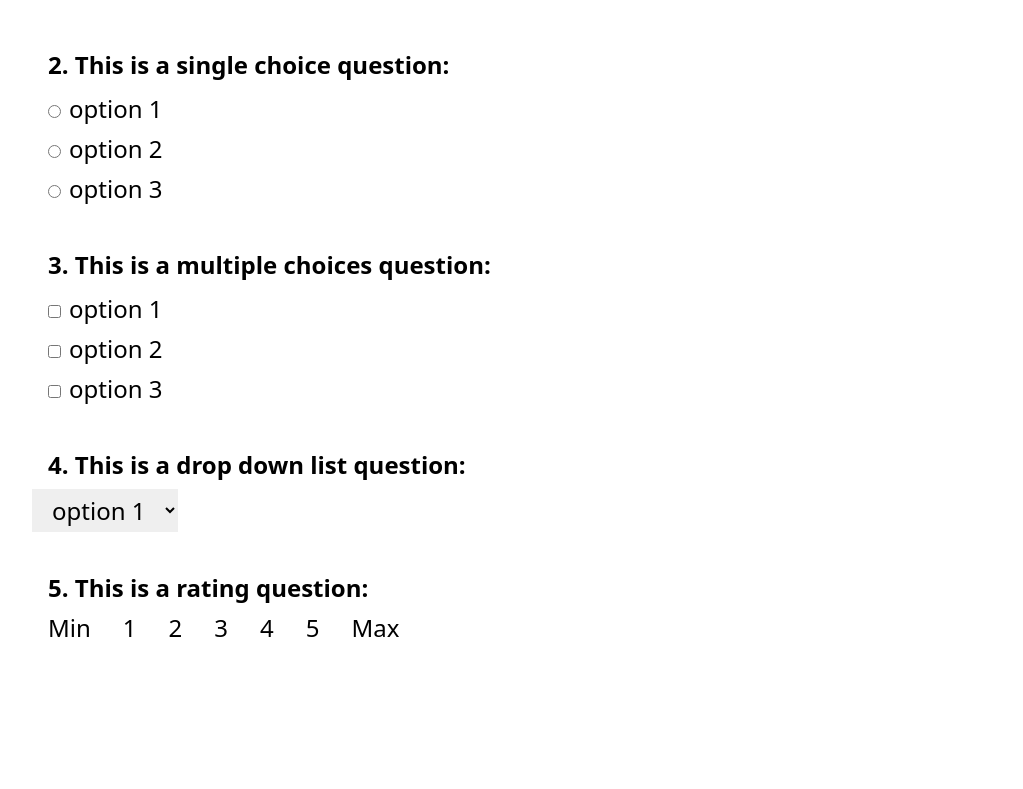
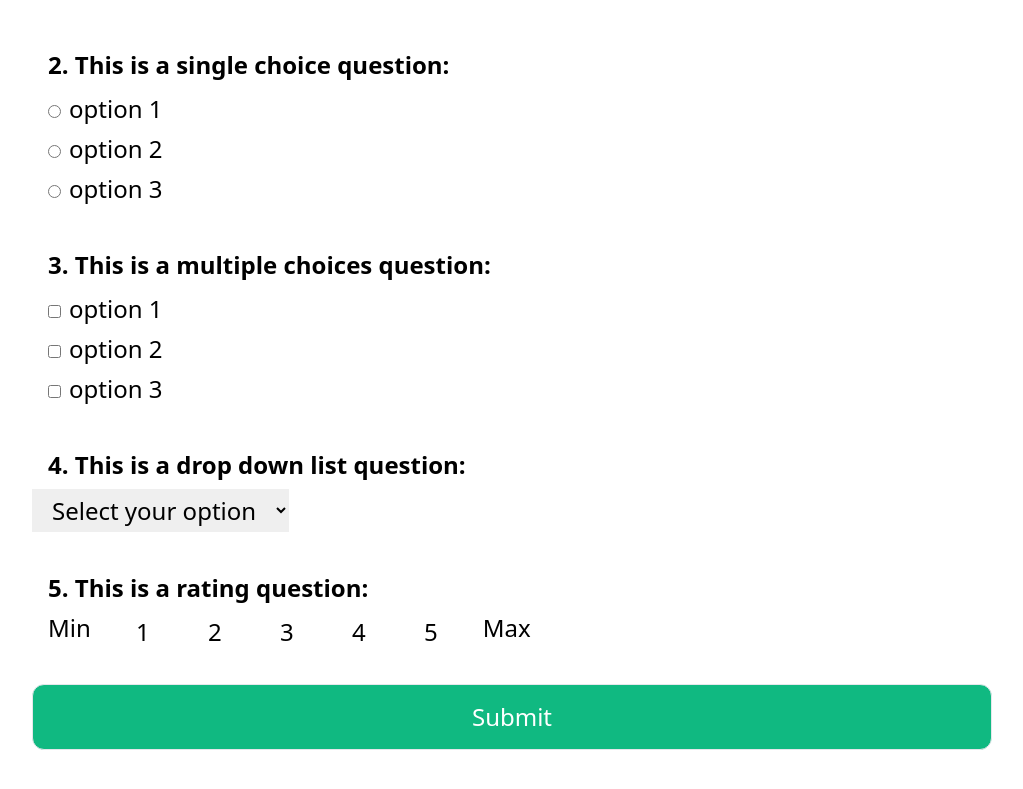
Before and after one commit to LinyanZ/surveyCreator, a React (Vite) app in the folder frontend/: page /login in a window 1280 px wide. Shown: the part 1094-1883 px from the top of the page, without its empty margins (128-1151 px from the left). Before the commit the page ends 1802 px from the top, so only its background shows below. Built offline with nearby package versions, Linux system fonts and the light colour scheme.

Commit message:
collect results from survey

```diff
--- a/frontend/package.json
+++ b/frontend/package.json
@@ -13,7 +13,8 @@
     "normalize.css": "^8.0.1",
     "react": "^18.2.0",
     "react-dom": "^18.2.0",
-    "react-router-dom": "^6.8.1"
+    "react-router-dom": "^6.8.1",
+    "uuid": "^9.0.0"
   },
   "devDependencies": {
     "@types/react": "^18.0.27",
--- a/frontend/src/components/auth/loginForm.jsx
+++ b/frontend/src/components/auth/loginForm.jsx
@@ -55,10 +55,9 @@ export default function LoginForm() {
           error={errors.password}
         />
         <p className="text-xl text-right">Forgot password?</p>
-        <SubmitButton
-          disabled={Object.keys(errors).length !== 0}
-          label="Login"
-        />
+        <SubmitButton disabled={Object.keys(errors).length !== 0}>
+          Login
+        </SubmitButton>
         <div className="w-full h-[1px] bg-neutral-200 my-8" />
         <Link
           className="block text-xl text-center my-4 mx-auto w-fit"
--- a/frontend/src/components/auth/registrationForm.jsx
+++ b/frontend/src/components/auth/registrationForm.jsx
@@ -73,10 +73,9 @@ export default function RegistrationForm() {
           onChange={handleChange}
           error={errors.reEnterPassword}
         />
-        <SubmitButton
-          label="Register"
-          disabled={Object.keys(errors).length !== 0}
-        />
+        <SubmitButton disabled={Object.keys(errors).length !== 0}>
+          Register
+        </SubmitButton>
         <div className="w-full h-[1px] bg-neutral-200 my-8" />
         <Link
           className="block text-xl text-center my-4 mx-auto w-fit"
--- a/frontend/src/components/common/submitButton.jsx
+++ b/frontend/src/components/common/submitButton.jsx
@@ -1,11 +1,9 @@
-export default function SubmitButton({ label, ...props }) {
+export default function SubmitButton({ ...props }) {
   return (
     <button
       className="block text-2xl w-full my-8 border rounded-xl p-4 bg-emerald-500 text-white hover:bg-emerald-400 transition-colors disabled:bg-neutral-400"
       type="submit"
       {...props}
-    >
-      {label}
-    </button>
+    />
   );
 }
--- a/frontend/src/components/questionTypes/dropDownListQuestion.jsx
+++ b/frontend/src/components/questionTypes/dropDownListQuestion.jsx
@@ -2,17 +2,25 @@ export default function DropDownListQuestion({
   question,
   index,
   showIndex = true,
+  onChange,
 }) {
-  const { title, options } = question;
+  const { title, options, uuid } = question;
 
   return (
     <form className="w-full my-8">
       <h3 className="text-2xl px-4 py-2 w-full font-bold">
         {showIndex ? `${index}. ${title}` : title}
       </h3>
-      <select className="px-4 py-1 text-2xl">
+      <select
+        className="px-4 py-1 text-2xl"
+        defaultValue=""
+        onChange={(e) => onChange(uuid, e.target.value)}
+      >
+        <option value="" disabled>
+          Select your option
+        </option>
         {options.map((o) => (
-          <option key={`${title} ${o}`} value={o}>
+          <option key={`${uuid} ${o}`} value={o}>
             {o}
           </option>
         ))}
--- a/frontend/src/components/questionTypes/multipleChoicesQuestion.jsx
+++ b/frontend/src/components/questionTypes/multipleChoicesQuestion.jsx
@@ -1,32 +1,44 @@
-function CheckboxInput({ title, option }) {
-  return (
-    <div className="block px-4 py-1 text-2xl">
-      <input
-        className="mr-2"
-        type="checkbox"
-        id={`${title} ${option}`}
-        name={title}
-        value={`${title} ${option}`}
-      />
-      <label htmlFor={`${title} ${option}`}>{option}</label>
-    </div>
-  );
-}
+import { useState } from "react";
 
 export default function MultipleChoicesQuestion({
   question,
   index,
   showIndex = true,
+  onChange,
 }) {
-  const { title, options } = question;
+  const { title, options, uuid } = question;
+  const [checkedOptions, setCheckedOptions] = useState(
+    new Array(options.length).fill(false)
+  );
+
+  const handleChange = (e, index) => {
+    const newCheckedOption = [...checkedOptions];
+    newCheckedOption[index] = e.target.checked;
+    setCheckedOptions(newCheckedOption);
+
+    const answers = [];
+    for (let i = 0; i < options.length; i++)
+      if (newCheckedOption[i]) answers.push(options[i]);
+    onChange(uuid, answers);
+  };
 
   return (
     <form className="w-full my-8">
       <h3 className="text-2xl px-4 py-2 w-full font-bold">
         {showIndex ? `${index}. ${title}` : title}
       </h3>
-      {options.map((o) => (
-        <CheckboxInput key={`${title} ${o}`} title={title} option={o} />
+      {options.map((option, index) => (
+        <div key={`${uuid} ${option}`} className="block px-4 py-1 text-2xl">
+          <input
+            className="mr-2"
+            type="checkbox"
+            id={`${uuid} ${option}`}
+            name={uuid}
+            value={`${uuid} ${option}`}
+            onChange={(e) => handleChange(e, index)}
+          />
+          <label htmlFor={`${uuid} ${option}`}>{option}</label>
+        </div>
       ))}
     </form>
   );
--- a/frontend/src/components/questionTypes/ratingQuestion.jsx
+++ b/frontend/src/components/questionTypes/ratingQuestion.jsx
@@ -1,8 +1,14 @@
 import { useEffect, useState } from "react";
 
-export default function RatingQuestion({ question, index, showIndex }) {
-  const { minLabel, maxLabel, min, max, step, title } = question;
+export default function RatingQuestion({
+  question,
+  index,
+  showIndex,
+  onChange,
+}) {
+  const { minLabel, maxLabel, min, max, step, title, uuid } = question;
   const [ratings, setRatings] = useState([]);
+  const [selectedRating, setSelectedRating] = useState(null);
 
   useEffect(() => {
     const newRatings = [];
@@ -20,7 +26,18 @@ export default function RatingQuestion({ question, index, showIndex }) {
       <div className="flex gap-8 px-4 text-2xl">
         <p>{minLabel}</p>
         {ratings.map((r) => (
-          <button key={`${title} ${r}`}>{r}</button>
+          <button
+            className={`w-10 h-10 ${
+              selectedRating === r ? "bg-emerald-500 text-white" : ""
+            }`}
+            key={`${uuid} ${r}`}
+            onClick={() => {
+              onChange(uuid, r);
+              setSelectedRating(r);
+            }}
+          >
+            {r}
+          </button>
         ))}
         <p>{maxLabel}</p>
       </div>
--- a/frontend/src/components/questionTypes/shortAnswerQuestion.jsx
+++ b/frontend/src/components/questionTypes/shortAnswerQuestion.jsx
@@ -2,8 +2,9 @@ export default function ShortAnswerQuestion({
   question,
   index,
   showIndex = true,
+  onChange,
 }) {
-  const { title } = question;
+  const { title, uuid } = question;
 
   return (
     <form className="w-full my-8">
@@ -14,6 +15,9 @@ export default function ShortAnswerQuestion({
         className="text-2xl px-4 py-2 w-full focus:outline-none border-b-2 border-transparent focus:border-neutral-200"
         type="text"
         placeholder="type you answer here"
+        onChange={(e) => {
+          onChange(uuid, e.target.value);
+        }}
       />
     </form>
   );
--- a/frontend/src/components/questionTypes/singleChoiceQuestion.jsx
+++ b/frontend/src/components/questionTypes/singleChoiceQuestion.jsx
@@ -1,32 +1,30 @@
-function RadioInput({ title, option }) {
-  return (
-    <div className="block px-4 py-1 text-2xl">
-      <input
-        className="mr-2"
-        type="radio"
-        id={`${title} ${option}`}
-        name={title}
-        value={`${title} ${option}`}
-      />
-      <label htmlFor={`${title} ${option}`}>{option}</label>
-    </div>
-  );
-}
-
 export default function SingleChoiceQuestion({
   question,
   index,
   showIndex = true,
+  onChange,
 }) {
-  const { title, options } = question;
+  const { title, options, uuid } = question;
 
   return (
     <form className="w-full my-8">
       <h3 className="text-2xl px-4 py-2 w-full font-bold">
         {showIndex ? `${index}. ${title}` : title}
       </h3>
-      {options.map((o) => (
-        <RadioInput key={`${title} ${o}`} title={title} option={o} />
+      {options.map((option) => (
+        <div key={`${uuid} ${option}`} className="block px-4 py-1 text-2xl">
+          <input
+            className="mr-2"
+            type="radio"
+            id={`${uuid} ${option}`}
+            name={uuid}
+            value={`${uuid} ${option}`}
+            onChange={(e) => {
+              onChange(uuid, option);
+            }}
+          />
+          <label htmlFor={`${uuid} ${option}`}>{option}</label>
+        </div>
       ))}
     </form>
   );
--- a/frontend/src/components/survey.jsx
+++ b/frontend/src/components/survey.jsx
@@ -3,8 +3,16 @@ import SingleChoiceQuestion from "./questionTypes/singleChoiceQuestion";
 import MultipleChoicesQuestion from "./questionTypes/multipleChoicesQuestion";
 import DropDownListQuestion from "./questionTypes/dropDownListQuestion";
 import RatingQuestion from "./questionTypes/ratingQuestion";
+import { useState } from "react";
+import SubmitButton from "./common/submitButton";
 
 export default function Survey({ survey, showIndex }) {
+  const [submission, setSubmission] = useState({});
+
+  const handleChange = (uuid, value) => {
+    setSubmission((s) => ({ ...s, [uuid]: value }));
+  };
+
   return (
     <div className="w-full max-w-screen-lg mx-auto p-8">
       <input
@@ -23,50 +31,58 @@ export default function Survey({ survey, showIndex }) {
           case "short answer":
             return (
               <ShortAnswerQuestion
-                key={`${index} ${question.title}`}
+                key={question.uuid}
                 question={question}
                 index={index + 1}
                 showIndex={showIndex}
+                onChange={handleChange}
               />
             );
           case "single choice":
             return (
               <SingleChoiceQuestion
-                key={`${index} ${question.title}`}
+                key={question.uuid}
                 question={question}
                 index={index + 1}
                 showIndex={showIndex}
+                onChange={handleChange}
               />
             );
           case "multiple choices":
             return (
               <MultipleChoicesQuestion
-                key={`${index} ${question.title}`}
+                key={question.uuid}
                 question={question}
                 index={index + 1}
                 showIndex={showIndex}
+                onChange={handleChange}
               />
             );
           case "drop down":
             return (
               <DropDownListQuestion
-                key={`${index} ${question.title}`}
+                key={question.uuid}
                 question={question}
                 index={index + 1}
                 showIndex={showIndex}
+                onChange={handleChange}
               />
             );
           case "rating":
             return (
               <RatingQuestion
-                key={`${index} ${question.title}`}
+                key={question.uuid}
                 question={question}
                 index={index + 1}
                 showIndex={showIndex}
+                onChange={handleChange}
               />
             );
         }
       })}
+      <SubmitButton onClick={() => console.log(submission)}>
+        Submit
+      </SubmitButton>
     </div>
   );
 }
--- a/frontend/src/pages/root.jsx
+++ b/frontend/src/pages/root.jsx
@@ -1,26 +1,31 @@
 import { Outlet } from "react-router-dom";
 import Navbar from "../components/navbar";
 import Survey from "../components/survey";
+import { v4 as uuid } from "uuid";
 
 const survey = [
   {
     type: "short answer",
     title: "This is a short answer question:",
+    uuid: uuid(),
   },
   {
     type: "single choice",
     title: "This is a single choice question:",
     options: ["option 1", "option 2", "option 3"],
+    uuid: uuid(),
   },
   {
     type: "multiple choices",
     title: "This is a multiple choices question:",
     options: ["option 1", "option 2", "option 3"],
+    uuid: uuid(),
   },
   {
     type: "drop down",
     title: "This is a drop down list question:",
     options: ["option 1", "option 2", "option 3"],
+    uuid: uuid(),
   },
   {
     type: "rating",
@@ -30,6 +35,7 @@ const survey = [
     min: 1,
     max: 5,
     step: 1,
+    uuid: uuid(),
   },
 ];
 
```
Also changed, not shown: 1 other file (tests, documents, lock files or other folders).
